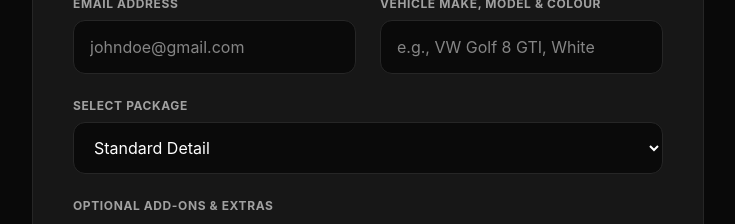
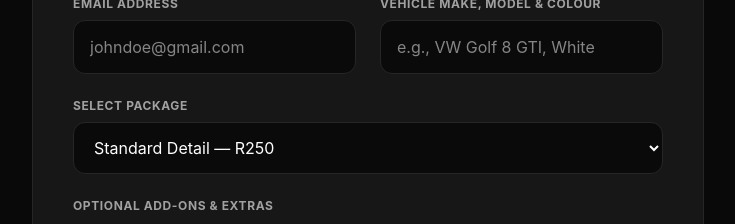
Before and after one commit to NgupsdeOps/legendary-detailing, a React (Vite) app: page / in a window 1280 px wide. Shown: the part 4760-4984 px from the top of the page, without its empty margins (272-1007 px from the left). Built offline with nearby package versions, Linux system fonts and the light colour scheme.

Commit message:
fix: added package prices, Alveda Park location, and fixed Formspree configuration ID

```diff
--- a/src/components/BookingForm.jsx
+++ b/src/components/BookingForm.jsx
@@ -6,11 +6,10 @@ export default function BookingForm({ setModalType }) {
     phone: '',
     email: '',
     carDetails: '',
-    service: 'Standard Detail',
-    // Track selected add-ons as an array
+    service: 'Standard Detail - R250',
     addons: [],
     location: '19 Alabaster ave, Mayfield Park (Location 1)',
-    address: '', // To store mobile address
+    address: '',
     date: '',
     time: '',
     notes: '',
@@ -27,7 +26,6 @@ export default function BookingForm({ setModalType }) {
     }));
   };
 
-  // Handle Add-on checkbox selections
   const handleAddonChange = (addonName, isChecked) => {
     setFormData((prev) => {
       const updatedAddons = isChecked
@@ -46,7 +44,6 @@ export default function BookingForm({ setModalType }) {
     }
 
     const submissionData = new FormData();
-    // Append standard fields
     Object.keys(formData).forEach((key) => {
       if (key === 'addons') {
         submissionData.append('Selected Add-ons', formData.addons.join(', '));
@@ -56,8 +53,10 @@ export default function BookingForm({ setModalType }) {
     });
 
     try {
-      // ⚠️ Make sure your real Formspree ID is placed here
-      const response = await fetch("https://formspree.io/f/YOUR_FORMSPREE_ID_HERE", {
+      // 🚨 REPLACE THE ID BELOW WITH YOUR REAL FORMSPREE ID! (e.g., xanyvweb)
+      const FORMSPREE_ID = "mreneeyp";
+
+      const response = await fetch(`https://formspree.io/f/mreneeyp`, {
         method: "POST",
         body: submissionData,
         headers: {
@@ -69,12 +68,12 @@ export default function BookingForm({ setModalType }) {
         setIsSubmitted(true);
         setFormData({
           name: '', phone: '', email: '', carDetails: '',
-          service: 'Standard Detail', addons: [],
+          service: 'Standard Detail - R250', addons: [],
           location: '19 Alabaster ave, Mayfield Park (Location 1)', address: '',
           date: '', time: '', notes: '', agree: false
         });
       } else {
-        alert("Oops! Something went wrong. Please try again or reach out to us via WhatsApp.");
+        alert("Oops! Something went wrong. Please check that your Formspree ID is set correctly, or contact us on WhatsApp.");
       }
     } catch (error) {
       alert("Network error. Please check your internet connection and try again.");
@@ -164,7 +163,7 @@ export default function BookingForm({ setModalType }) {
             </div>
           </div>
 
-          {/* Core Package Dropdown */}
+          {/* Packages with Prices */}
           <div>
             <label className="block text-xs font-bold uppercase tracking-wider text-neutral-400 mb-2">
               Select Package
@@ -173,15 +172,15 @@ export default function BookingForm({ setModalType }) {
               name="service" value={formData.service} onChange={handleChange}
               className="w-full bg-neutral-950 border border-neutral-800 focus:border-red-600 text-white px-4 py-3.5 rounded-xl transition-colors duration-200"
             >
-              <option value="Standard Detail">Standard Detail</option>
-              <option value="Premium Detail">Premium Detail</option>
-              <option value="Executive Valet">Executive Valet</option>
-              <option value="Machine Glaze & Polish">Machine Glaze & Polish</option>
-              <option value="Ceramic Coating Application">Ceramic Coating Application</option>
+              <option value="Standard Detail - R250">Standard Detail — R250</option>
+              <option value="Premium Detail - R850">Premium Detail / Valet — R850</option>
+              <option value="Executive Valet - R1200">Executive Valet — R1200</option>
+              <option value="Machine Glaze & Polish - R1500">Machine Glaze & Polish — R1500</option>
+              <option value="Ceramic Coating Application - R3500">Ceramic Coating Application — R3500</option>
             </select>
           </div>
 
-          {/* Optional Add-on Extras Checkboxes */}
+          {/* Optional Extras Checkboxes */}
           <div>
             <label className="block text-xs font-bold uppercase tracking-wider text-neutral-400 mb-3">
               Optional Add-ons & Extras
@@ -201,7 +200,7 @@ export default function BookingForm({ setModalType }) {
                     type="checkbox"
                     checked={formData.addons.includes(addon.name)}
                     onChange={(e) => handleAddonChange(addon.name, e.target.checked)}
-                    className="h-4 w-4 rounded border-neutral-800 bg-neutral-900 text-red-600 focus:ring-0 focus:ring-offset-0"
+                    className="h-4 w-4 rounded border-neutral-800 bg-neutral-900 text-red-600 focus:ring-0"
                   />
                   {addon.name}
                 </label>
@@ -209,7 +208,7 @@ export default function BookingForm({ setModalType }) {
             </div>
           </div>
 
-          {/* Location Dropdown */}
+          {/* Expanded Locations (Location 1, Location 2, and Mobile) */}
           <div>
             <label className="block text-xs font-bold uppercase tracking-wider text-neutral-400 mb-2">
               Preferred Location
@@ -221,13 +220,16 @@ export default function BookingForm({ setModalType }) {
               <option value="19 Alabaster ave, Mayfield Park (Location 1)">
                 19 Alabaster ave, Mayfield Park (Location 1)
               </option>
+              <option value="Alveda Park (Location 2)">
+                Alveda Park (Location 2)
+              </option>
               <option value="Mobile Detailing (We come to you)">
                 Mobile Detailing (We come to you)
               </option>
             </select>
           </div>
 
-          {/* Dynamic Address Box (Appears only if Mobile Detailing is selected) */}
+          {/* Address Box (Only for Mobile Detailing) */}
           {formData.location.includes("Mobile Detailing") && (
             <div className="animate-fadeIn">
               <label className="block text-xs font-bold uppercase tracking-wider text-neutral-400 mb-2">
@@ -275,7 +277,7 @@ export default function BookingForm({ setModalType }) {
             />
           </div>
 
-          {/* Terms Checkbox with clickable triggers */}
+          {/* Clickable Terms Checkbox */}
           <div className="flex items-start gap-3">
             <input
               type="checkbox" id="agree" name="agree" required checked={formData.agree} onChange={handleChange}
```
